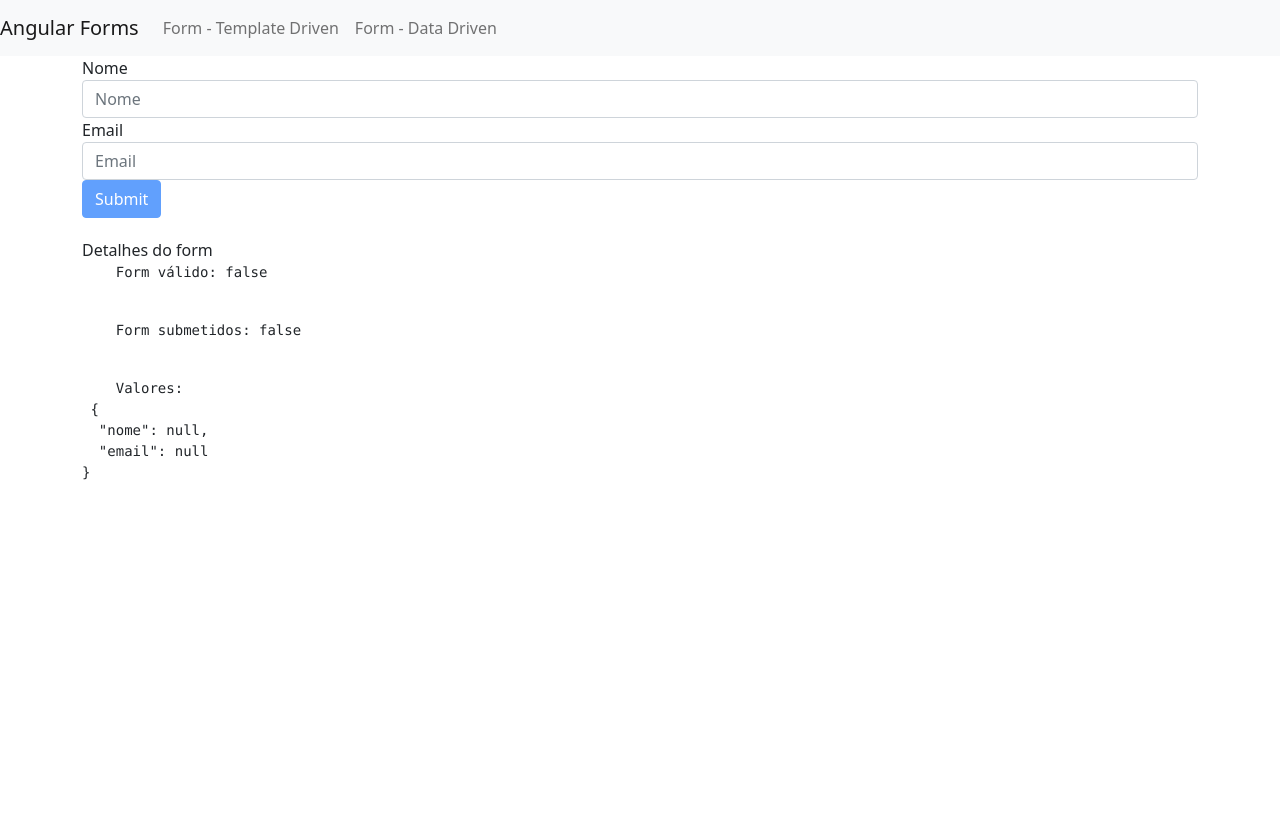
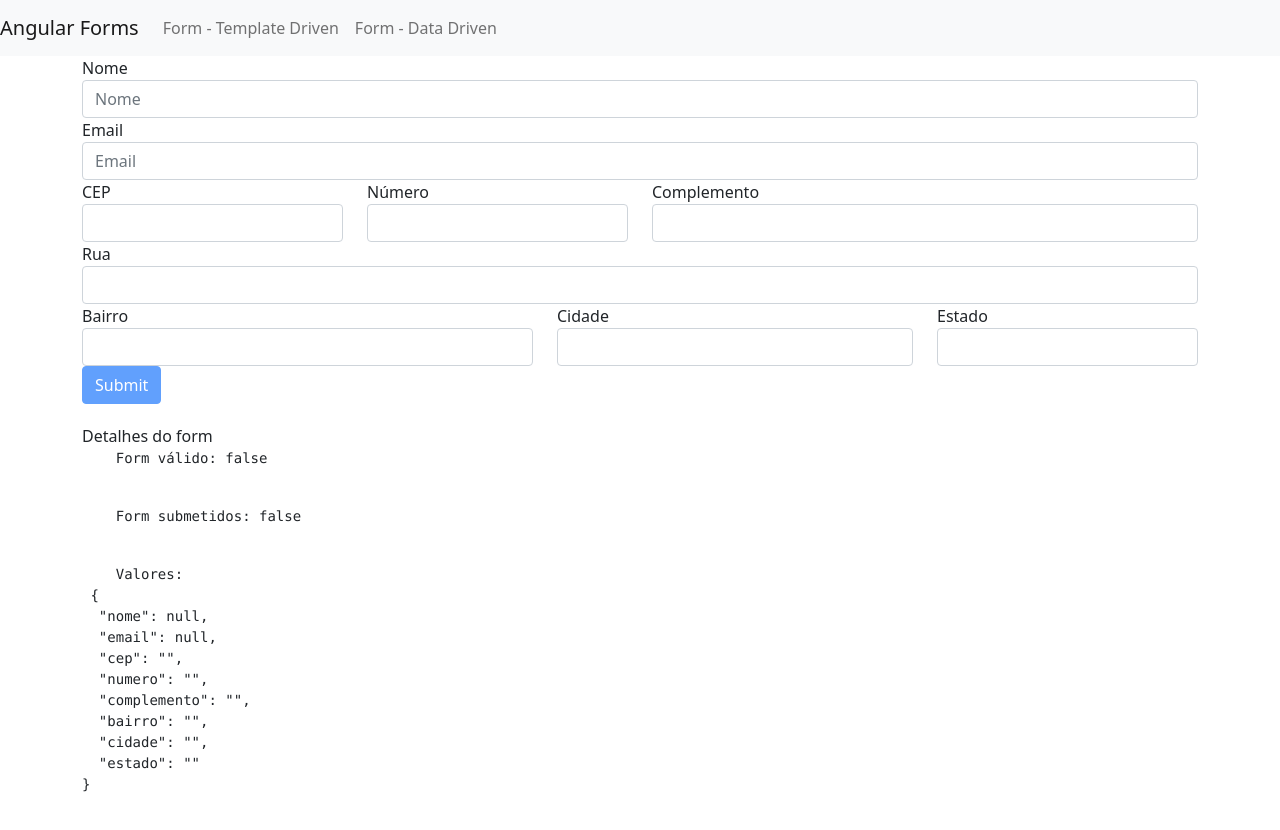
Before and after one commit to luanpoppe/loiane-angular-01, an Angular app: page /templateForm in a window 1280 px wide. Before the commit the page ends 800 px from the top, so only its background shows below. Built offline with nearby package versions, Linux system fonts and the light colour scheme.

Commit message:
Terminei a aula ‘Forms (template driven) Adicionando campos de endereço (form layout Bootstrap 3)’

```diff
--- a/src/app/template-form/template-form.component.html
+++ b/src/app/template-form/template-form.component.html
@@ -1,6 +1,10 @@
-<form #f="ngForm" (ngSubmit)="onSubmit(f)">
+<form #f="ngForm" (ngSubmit)="onSubmit(f)" class="form-horizontal">
   <div class="form-group">
+    <div class="col-sm-12">
       <label for="nome">Nome</label>
+    </div>
+
+    <div class="col-12">
       <input
         type="text"
         class="form-control"
@@ -20,9 +24,14 @@
         Nome é obrigatório.
       </div>
     </div>
+  </div>
 
   <div class="form-group">
+    <div class="col-12">
       <label for="email">Email</label>
+    </div>
+
+    <div class="col-12">
       <input
         type="email"
         class="form-control"
@@ -44,6 +53,155 @@
         Email inválido.
       </div>
     </div>
+  </div>
+
+  <div class="form-group row" [class.is-invalid]="!cep.valid && cep.touched">
+    <div class="col-3">
+      <label for="cep" class="control-label"> CEP </label>
+      <input
+        type="text"
+        class="form-control"
+        id="cep"
+        name="cep"
+        ngModel
+        required
+        #cep="ngModel"
+        [class.is-invalid]="!cep.valid && cep.touched"
+      />
+      <div
+        class="alert alert-danger"
+        role="alert"
+        *ngIf="!cep.valid && cep.touched"
+      >
+        CEP é obrigatório.
+      </div>
+    </div>
+
+    <div class="col-3" [class.is-invalid]="!numero.valid && numero.touched">
+      <label for="numero" class="control-label"> Número </label>
+      <input
+        type="text"
+        class="form-control"
+        id="numero"
+        name="numero"
+        ngModel
+        required
+        #numero="ngModel"
+        [class.is-invalid]="!numero.valid && numero.touched"
+      />
+      <div
+        class="alert alert-danger"
+        role="alert"
+        *ngIf="!numero.valid && numero.touched"
+      >
+        Número é obrigatório.
+      </div>
+    </div>
+
+    <div class="col-6">
+      <label for="complemento" class="control-label"> Complemento </label>
+      <input
+        type="text"
+        class="form-control"
+        id="complemento"
+        name="complemento"
+        ngModel
+        #complemento="ngModel"
+        [class.is-invalid]="!complemento.valid && complemento.touched"
+      />
+    </div>
+  </div>
+
+  <div class="form-group">
+    <div class="col-sm-12">
+      <label for="rua">Rua</label>
+    </div>
+
+    <div class="col-12">
+      <input
+        type="text"
+        class="form-control"
+        [class.is-invalid]="!rua.valid && rua.touched"
+        id="rua"
+        name="rua"
+        [(ngModel)]="usuario.rua"
+        required
+        #rua="ngModel"
+      />
+      <div
+        class="alert alert-danger"
+        role="alert"
+        *ngIf="!rua.valid && rua.touched"
+      >
+        Rua é obrigatório.
+      </div>
+    </div>
+  </div>
+
+  <div class="form-group row">
+    <div class="col-5">
+      <label for="bairro" class="control-label"> Bairro </label>
+      <input
+        type="text"
+        class="form-control"
+        id="bairro"
+        name="bairro"
+        ngModel
+        required
+        #bairro="ngModel"
+        [class.is-invalid]="!bairro.valid && bairro.touched"
+      />
+      <div
+        class="alert alert-danger"
+        role="alert"
+        *ngIf="!bairro.valid && bairro.touched"
+      >
+        Bairro é obrigatório.
+      </div>
+    </div>
+
+    <div class="col-4">
+      <label for="cidade" class="control-label"> Cidade </label>
+      <input
+        type="text"
+        class="form-control"
+        id="cidade"
+        name="cidade"
+        ngModel
+        required
+        #cidade="ngModel"
+        [class.is-invalid]="!cidade.valid && cidade.touched"
+      />
+      <div
+        class="alert alert-danger"
+        role="alert"
+        *ngIf="!cidade.valid && cidade.touched"
+      >
+        Cidade é obrigatório.
+      </div>
+    </div>
+
+    <div class="col-3">
+      <label for="estado" class="control-label"> Estado </label>
+      <input
+        type="text"
+        class="form-control"
+        id="estado"
+        name="estado"
+        ngModel
+        required
+        #estado="ngModel"
+        [class.is-invalid]="!estado.valid && estado.touched"
+      />
+      <div
+        class="alert alert-danger"
+        role="alert"
+        *ngIf="!estado.valid && estado.touched"
+      >
+        Estado é obrigatório.
+      </div>
+    </div>
+  </div>
 
   <button [disabled]="!f.valid" type="submit" class="btn btn-primary">
     Submit
```
Lines whose indentation alone changed are shown as unchanged.
